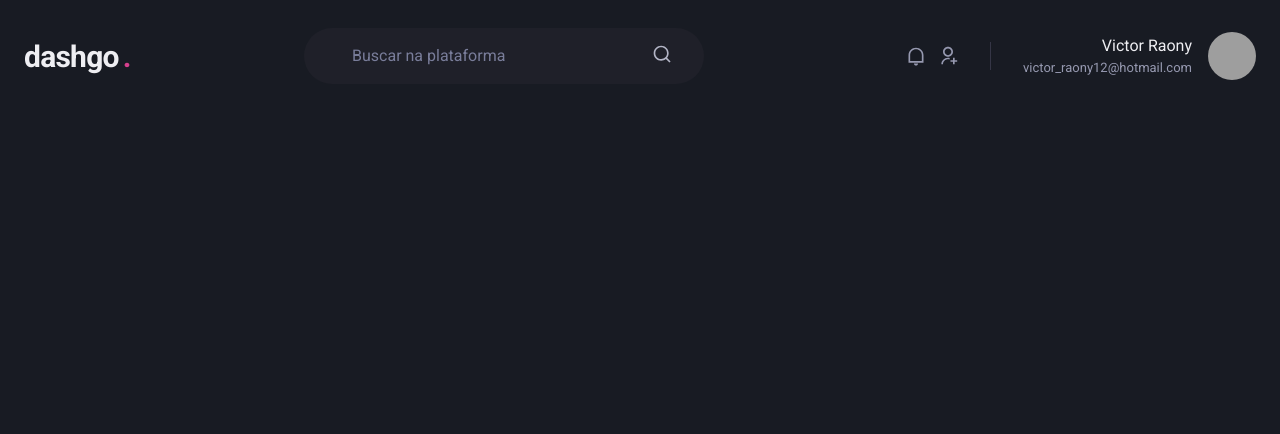
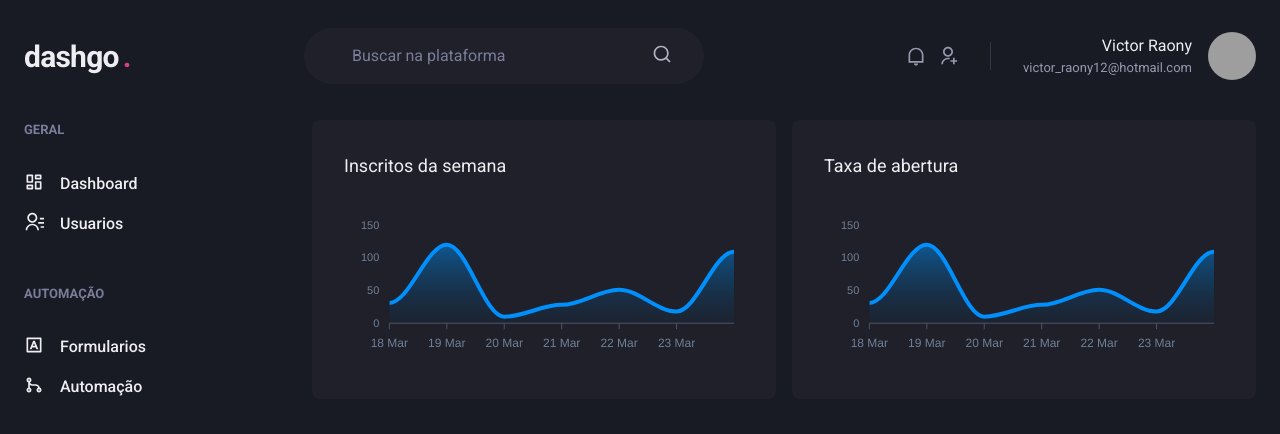
Before and after one commit to Victor-Raony/dashboard_chakra, a Next.js app: page /dashboard in a window 1280 px wide. Shown: the top 434 px of the page. Built offline with nearby package versions, Linux system fonts and the light colour scheme; grey boxes are pictures that could not be loaded.

Commit message:
feat: Implementing page Dashboard

```diff
--- a/package.json
+++ b/package.json
@@ -13,9 +13,11 @@
     "@chakra-ui/react": "^2.8.2",
     "@emotion/react": "^11.11.4",
     "@emotion/styled": "^11.11.5",
+    "apexcharts": "^3.48.0",
     "framer-motion": "^11.1.3",
     "next": "^14.2.1",
     "react": "^18",
+    "react-apexcharts": "^1.4.1",
     "react-dom": "^18",
     "react-icons": "^5.1.0"
   },
--- /dev/null
+++ b/src/components/Sidebar.tsx
@@ -0,0 +1,37 @@
+import { Box, Icon, Link, Stack, Text } from "@chakra-ui/react";
+import { RiContactsLine, RiDashboardLine, RiGitMergeLine, RiInputMethodLine } from "react-icons/ri";
+
+export function Sidebar() {
+  return (
+    <Box as="aside" w="64" mr="8">
+      <Stack spacing="12" align="flex-start">
+        <Box>
+          <Text fontWeight="bold" color="gray.400" fontSize="small">GERAL</Text>
+          <Stack spacing="4" mt="8" align="stretch">
+            <Link display="flex" align="center">
+              <Icon as={RiDashboardLine} fontSize="20" />
+              <Text ml="4" fontWeight="medium">Dashboard</Text>
+            </Link>
+            <Link display="flex" align="center">
+              <Icon as={RiContactsLine} fontSize="20" />
+              <Text ml="4" fontWeight="medium">Usuarios</Text>
+            </Link>
+          </Stack>
+        </Box>
+        <Box>
+          <Text fontWeight="bold" color="gray.400" fontSize="small">AUTOMAÇÃO</Text>
+          <Stack spacing="4" mt="8" align="stretch">
+            <Link display="flex" align="center">
+              <Icon as={RiInputMethodLine} fontSize="20" />
+              <Text ml="4" fontWeight="medium">Formularios</Text>
+            </Link>
+            <Link display="flex" align="center">
+              <Icon as={RiGitMergeLine} fontSize="20" />
+              <Text ml="4" fontWeight="medium">Automação</Text>
+            </Link>
+          </Stack>
+        </Box>
+      </Stack>
+    </Box>
+  );
+}
--- a/src/pages/dashboard.tsx
+++ b/src/pages/dashboard.tsx
@@ -1,8 +1,96 @@
+import { Flex, SimpleGrid, Box, Text, theme } from "@chakra-ui/react";
+import dynamic from 'next/dynamic'
 import { Header } from "../components/Header";
+import { Sidebar } from "../components/Sidebar";
 
+const Chart = dynamic(() => import('react-apexcharts'),{
+  ssr: false
+})
+
+const options= {
+  chart:{
+    toolbar: {
+      show: false
+    },
+    zoom: {
+      enabled: false
+    },
+    foreColor: theme.colors.gray[500]
+    },
+    grid:{
+      show: false
+    },
+    dataLabels: {
+      enabled: false
+    },
+    tooltip: {
+      enabled: false
+    },
+    xaxis: {
+      type: 'datetime',
+      axisBorder: {
+        color: theme.colors.gray[600]
+      },
+      axisTicks: {
+        color: theme.colors.gray[600]
+      },
+      categories: [
+        '2021-03-18T00:00:00.000Z',
+        '2021-03-19T00:00:00.000Z',
+        '2021-03-20T00:00:00.000Z',
+        '2021-03-21T00:00:00.000Z',
+        '2021-03-22T00:00:00.000Z',
+        '2021-03-23T00:00:00.000Z',
+        '2021-03-24T00:00:00.000Z',
+      ]
+    },
+    fill: {
+      opacity: 0.3,
+      type: 'gradient',
+      gradient: {
+        shade: 'dark',
+        opacityFrom: 0.7,
+        opacityTo: 0.3
+      }
+    }
+  };
+
+const series = [
+  {
+    name: 'series1',
+    data: [31, 120, 10, 28, 51, 18, 109]
+  }
+]
 
 export default function Dashboard() {
   return (
-    <Header />
+    <Flex direction="column" h="100vh">
+      <Header />
+
+      <Flex w="100%" my="6" maxWidth={1480} mx="auto" px="6">
+        <Sidebar />
+
+        <SimpleGrid flex="1" gap="4" minChildWidth="320px" align="flex-start">
+          <Box
+            p="8"
+            bg="gray.800"
+            borderRadius={8}
+            pb="4"
+          >
+            <Text fontSize="lg" mb="4">Inscritos da semana</Text>
+            <Chart options={options} series={series} type="area" height={160}/>
+          </Box>
+          <Box
+            p="8"
+            bg="gray.800"
+            borderRadius={8}
+            pb="4"
+          >
+            <Text fontSize="lg" mb="4">Taxa de abertura</Text>
+            <Chart options={options} series={series} type="area" height={160}/>
+          </Box>
+        </SimpleGrid>
+      </Flex>
+    </Flex>
   )
 }
```
Also changed, not shown: 1 other file (tests, documents, lock files or other folders).
